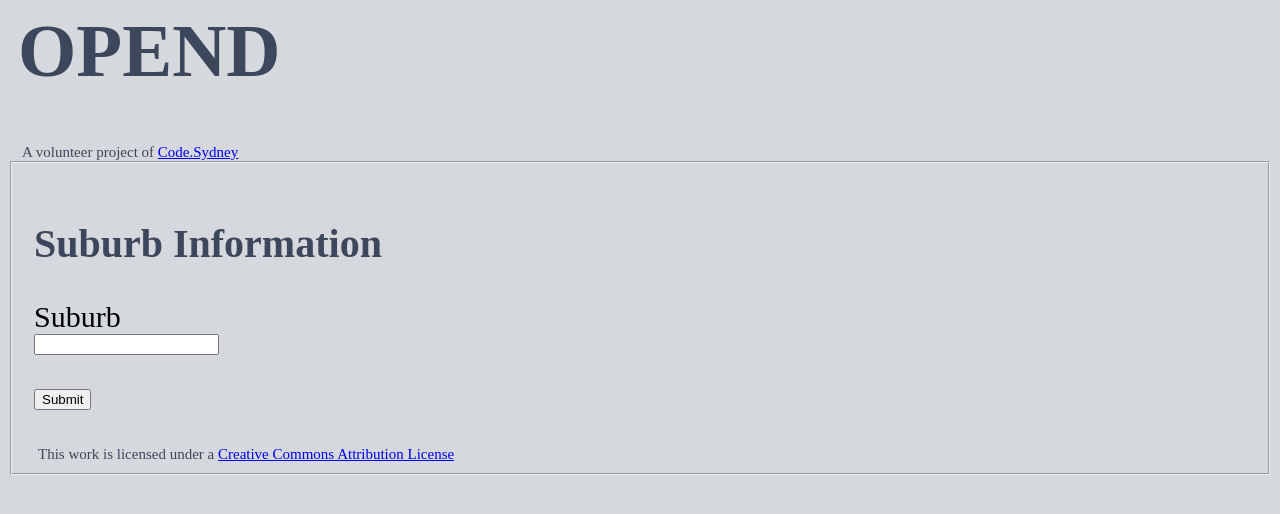
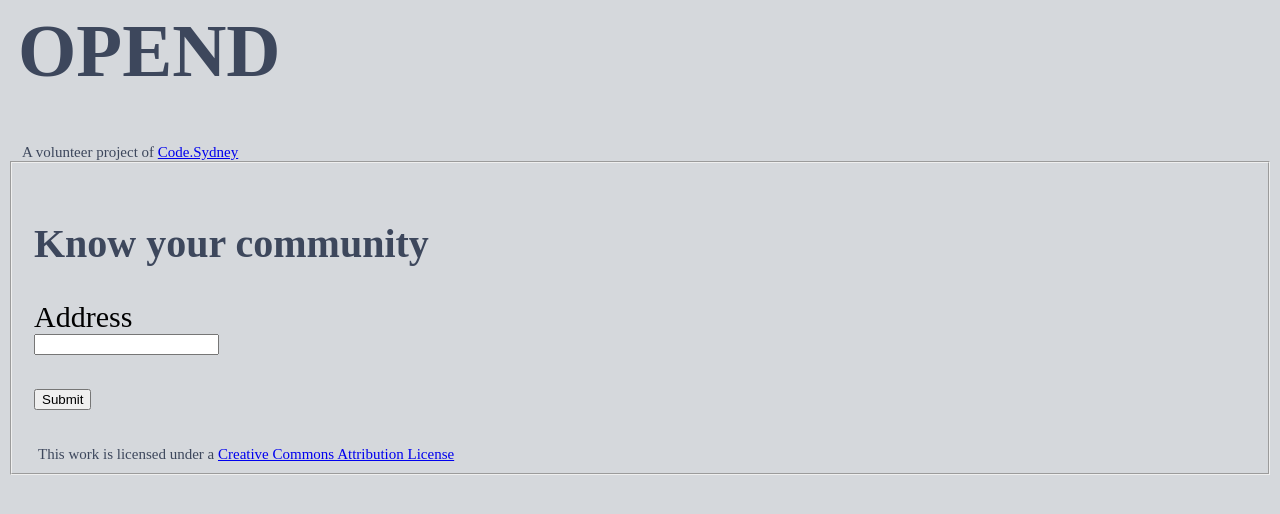
Before and after one commit to codesydney/OPEND, a Flask app: page /main/ in a window 1280 px wide. Shown: the top 514 px of the page. Run offline with Flask 2, Linux system fonts and the light colour scheme; some libraries are stand-ins or nearby versions.

Commit message:
Added address scaffold

```diff
--- a/app/main/forms.py
+++ b/app/main/forms.py
@@ -7,7 +7,7 @@ from werkzeug.datastructures import MultiDict
 
 class MainForm(Form):
 	OpendTitle = StringField("OPEND")
-	InputSuburb = StringField('Suburb',[validators.Required("Enter suburb")])
+	InputAddress = StringField('Address',[validators.Required("Enter your address")])
 	Submit1 = SubmitField('Submit',render_kw={"size":"90"})
 
 class ResultForm(Form):
--- a/app/main/models.py
+++ b/app/main/models.py
@@ -1,8 +1,8 @@
 from app import db
 
-class nsw_birth_rates(db.Model):
+class nsw_addresses (db.Model):
 	year     = db.Column(db.Integer)
-	locality = db.Column(db.String(100))
+	address  = db.Column(db.String(100))
 	suburb   = db.Column(db.String(100))
 	state    = db.Column(db.String(100))
 	postcode = db.Column(db.Integer)
@@ -10,4 +10,4 @@ class nsw_birth_rates(db.Model):
 	recid    = db.Column(db.Integer, primary_key = True)
 
 	def __repr__(self):
-		return '{} {} {} {} {} {} {}'.format(self.year, self.locality, self.suburb, self.state, self.postcode, self.count, self.recid)
+		return '{} {} {} {} {} {} {}'.format(self.year, self.address, self.suburb, self.state, self.postcode, self.count, self.recid)
--- a/app/main/templates/mainform.html
+++ b/app/main/templates/mainform.html
@@ -15,7 +15,7 @@
 <div style="color:#3d475c;font-size:15px;font-weight:normal;text-align:left;margin-left:14px">A volunteer project of <a href="https://www.code.sydney" target="_blank">Code.Sydney</a></div>
 
       <div style="font-size:20px;text-align:left;margin-left:10px;color:red">
-      {% for message in form.InputSuburb.errors %}
+      {% for message in form.InputAddress.errors %}
          <div>{{ message }}</div>
       {% endfor %}
 	    </div>
@@ -26,9 +26,9 @@
             {{ form.hidden_tag() }}
 
             <div style = "font-size:30px;font-weight:normal;text-align:left;margin-left:10px">
-			   <h2 style="color:#3d475c;font-size:40px;font-weight:bold;text-align:left">Suburb Information</h2>
+			   <h2 style="color:#3d475c;font-size:40px;font-weight:bold;text-align:left">Know your community</h2>
 
-   			 {{ form.InputSuburb.label }}<br>
+   			 {{ form.InputAddress.label }}<br>
          <!-- {{ form.InputAddress }} -->
 
 <head>
@@ -56,7 +56,7 @@ $(function() {
 
 <body>
     <div>
-        <input name="InputSuburb" type="text" id="autocomplete" class="form-control input-lg"/>
+        <input name="InputAddress" type="text" id="autocomplete" class="form-control input-lg"/>
     </div>
 </body>
 			  <br>
--- a/app/main/views.py
+++ b/app/main/views.py
@@ -1,20 +1,12 @@
 from flask import render_template, flash, redirect, request, url_for, jsonify, Response, current_app
 from app import db, bootstrap
 from . import main
-from .models import nsw_birth_rates
+from .models import nsw_addresses
 from .forms import MainForm, ResultForm
-#from flask_bootstrap import Bootstrap
 import json
 import urllib.request
 from app.population import views as population_views
 from app.birthrate import views as birthrate_views
-
-#Bootstrap(main)
-
-#config
-#import os
-#main.config.from_object(os.environ['APP_SETTINGS'])
-#print (os.environ['APP_SETTINGS'])
 
 @main.route('/', methods=['GET', 'POST'])
 @main.route('/index', methods=['GET', 'POST'])
@@ -24,30 +16,26 @@ def index():
 	resultform = ResultForm()
 
 	if form.validate_on_submit() and form.Submit1.data:
-		InputSuburb = form.InputSuburb.data
+		InputAddress = form.InputAddress.data
 
+		#************* Get the suburb name of the chosen address ******************
+		query= db.session.query(nsw_addresses.suburb).filter(nsw_addresses.address.ilike(InputAddress))
+		suburblist = []
+		for mv in query.all():
+			suburblist.append(mv[0])
+		InputSuburb = suburblist[0]
 
 		#************* BEGIN - NSW Birth Rate Information API Call ******************
-		# birth_rate_url = "http://codesydneyopend.herokuapp.com/details/"+InputSuburb
-		# print (birth_rate_url)
-		# request = urllib.request.Request(birth_rate_url)
-		# my_response = urllib.request.urlopen(request)
-		# json_response = json.load(my_response)
-
 		my_response_birth = birthrate_views.get_detail(InputSuburb)
 		json_response_birth = json.loads(my_response_birth.get_data())
 		value_details = []
 		value_details = json_response_birth.get('details')
-
-		#value_details = []
-		#value_details = json_response.get('details')
 
 		birth_rate_list = []
 		for d in value_details:
 			selected_fields=[d['YEAR'],d['LOCALITY'],d['SUBURB'],d['STATE'],d['POSTCODE'],d['COUNT']]
 			birth_rate_list.append(selected_fields)
 		#************ END- NSW Birth Rate Information API Call **********************
-
 
 		#************* BEGIN - NSW Population Information API Call ******************
 		my_response_popu = population_views.get_detail(InputSuburb)
@@ -67,7 +55,7 @@ def index():
 								resultform=resultform,
 								InputSuburb=InputSuburb,
 								birth_rate_list=birth_rate_list,
-                          population_list=population_list)
+                                population_list=population_list)
 
 	elif resultform.validate_on_submit() and resultform.Submit2.data:
          return redirect(url_for('main.index'))
@@ -78,8 +66,8 @@ def index():
 @main.route('/autocomplete', methods=['GET'])
 def autocomplete():
     search = request.args.get('q')
-    query = db.session.query(nsw_birth_rates.suburb).filter(nsw_birth_rates.suburb.ilike("%"+str(search)+"%"))
-    #query = db.session.query(models.nsw_birth_rates.suburb).filter(models.nsw_birth_rates.suburb.ilike("%"+str(search)+"%"))
-    #query = db.session.query(nsw_birth_rates.suburb).filter(nsw_birth_rates.suburb.ilike("%"+"a"+"%"))
-    results = [mv[0] for mv in query.all()]
-    return jsonify(matching_results=results)
+    query = db.session.query(nsw_addresses.address).filter(nsw_addresses.address.ilike("%"+str(search)+"%"))
+    addresslist = []
+    for mv in query.all():
+    	addresslist.append(mv[0])
+    return jsonify(matching_results=addresslist)
```
Also changed, not shown: db_create.py (+8 -8 lines), models.py (+6 -6 lines), 3 other files.
